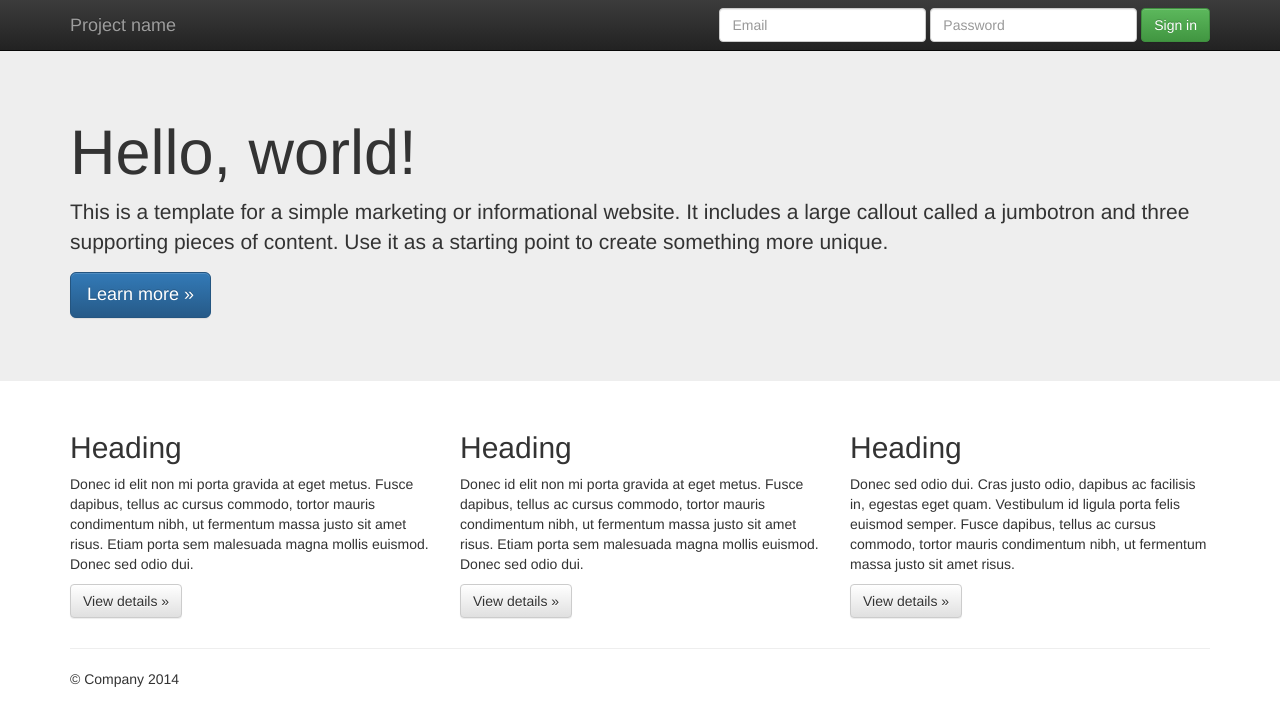
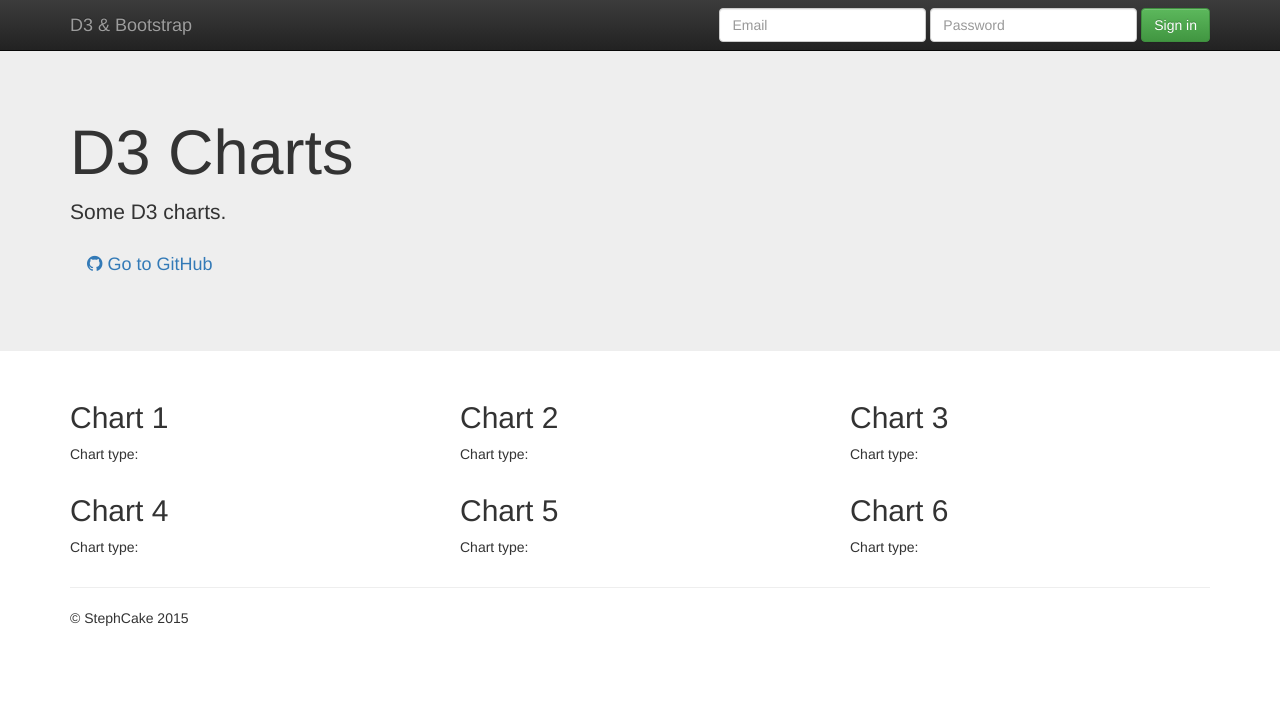
Before and after one commit to Stevo5o/Bootstrap-D3-Netbeans, a plain HTML site: page public_html/index.html in a window 1280 px wide. Drawn offline with nearby package versions, Linux system fonts and the light colour scheme.

Commit message:
customise and GitHub button and link

```diff
--- a/public_html/index.html
+++ b/public_html/index.html
@@ -21,6 +21,7 @@
         <link rel="stylesheet" href="css/main.css">
 
         <script src="js/vendor/modernizr-2.6.2-respond-1.1.0.min.js"></script>
+        <link rel="stylesheet" href="//maxcdn.bootstrapcdn.com/font-awesome/4.3.0/css/font-awesome.min.css">
     </head>
     <body>
         <!--[if lt IE 7]>
@@ -35,7 +36,7 @@
             <span class="icon-bar"></span>
             <span class="icon-bar"></span>
           </button>
-          <a class="navbar-brand" href="#">Project name</a>
+          <a class="navbar-brand" href="#">D3 &amp; Bootstrap</a>
         </div>
         <div id="navbar" class="navbar-collapse collapse">
           <form class="navbar-form navbar-right" role="form">
@@ -54,36 +55,52 @@
     <!-- Main jumbotron for a primary marketing message or call to action -->
     <div class="jumbotron">
       <div class="container">
-        <h1>Hello, world!</h1>
-        <p>This is a template for a simple marketing or informational website. It includes a large callout called a jumbotron and three supporting pieces of content. Use it as a starting point to create something more unique.</p>
-        <p><a class="btn btn-primary btn-lg" href="#" role="button">Learn more &raquo;</a></p>
+        <h1>D3 Charts</h1>
+        <p>Some D3 charts.</p>
+        <p><a class="btn btn-social-icon btn-lg" href="https://github.com/Stevo5o/Bootstrap-Netbeans" role="button"><i class="fa fa-github"></i> Go to GitHub</a>
+        </p>
       </div>
     </div>
 
     <div class="container">
       <!-- Example row of columns -->
       <div class="row">
-        <div class="col-md-4">
-          <h2>Heading</h2>
-          <p>Donec id elit non mi porta gravida at eget metus. Fusce dapibus, tellus ac cursus commodo, tortor mauris condimentum nibh, ut fermentum massa justo sit amet risus. Etiam porta sem malesuada magna mollis euismod. Donec sed odio dui. </p>
-          <p><a class="btn btn-default" href="#" role="button">View details &raquo;</a></p>
+        <div class="col-xs-4">
+          <h2>Chart 1</h2>
+          <p>Chart type:</p>
+          <p><!-- <a class="btn btn-default" href="#" role="button">View details &raquo;</a> --></p>
         </div>
-        <div class="col-md-4">
-          <h2>Heading</h2>
-          <p>Donec id elit non mi porta gravida at eget metus. Fusce dapibus, tellus ac cursus commodo, tortor mauris condimentum nibh, ut fermentum massa justo sit amet risus. Etiam porta sem malesuada magna mollis euismod. Donec sed odio dui. </p>
-          <p><a class="btn btn-default" href="#" role="button">View details &raquo;</a></p>
+        <div class="col-xs-4">
+          <h2>Chart 2</h2>
+          <p>Chart type:</p>
+          <p><!-- <a class="btn btn-default" href="#" role="button">View details &raquo;</a> --></p>
        </div>
-        <div class="col-md-4">
-          <h2>Heading</h2>
-          <p>Donec sed odio dui. Cras justo odio, dapibus ac facilisis in, egestas eget quam. Vestibulum id ligula porta felis euismod semper. Fusce dapibus, tellus ac cursus commodo, tortor mauris condimentum nibh, ut fermentum massa justo sit amet risus.</p>
-          <p><a class="btn btn-default" href="#" role="button">View details &raquo;</a></p>
+        <div class="col-xs-4">
+          <h2>Chart 3</h2>
+          <p>Chart type:</p>
+          <p><!-- <a class="btn btn-default" href="#" role="button">View details &raquo;</a> --></p>
+        </div>
+        <div class="col-xs-4">
+          <h2>Chart 4</h2>
+          <p>Chart type:</p>
+          <p><!-- <a class="btn btn-default" href="#" role="button">View details &raquo;</a> --></p>
+        </div>
+        <div class="col-xs-4">
+          <h2>Chart 5</h2>
+          <p>Chart type:</p>
+          <p><!-- <a class="btn btn-default" href="#" role="button">View details &raquo;</a> --></p>
+        </div>
+        <div class="col-xs-4">
+          <h2>Chart 6</h2>
+          <p>Chart type:</p>
+          <p><!-- <a class="btn btn-default" href="#" role="button">View details &raquo;</a> --></p>
         </div>
       </div>
 
       <hr>
 
       <footer>
-        <p>&copy; Company 2014</p>
+        <p>&copy; StephCake 2015</p>
       </footer>
     </div> <!-- /container -->        <script src="//ajax.googleapis.com/ajax/libs/jquery/1.11.1/jquery.js"></script>
         <script>window.jQuery || document.write('<script src="js/vendor/jquery-1.11.1.js"><\/script>')</script>
```
Also changed, not shown: 1 other file.
